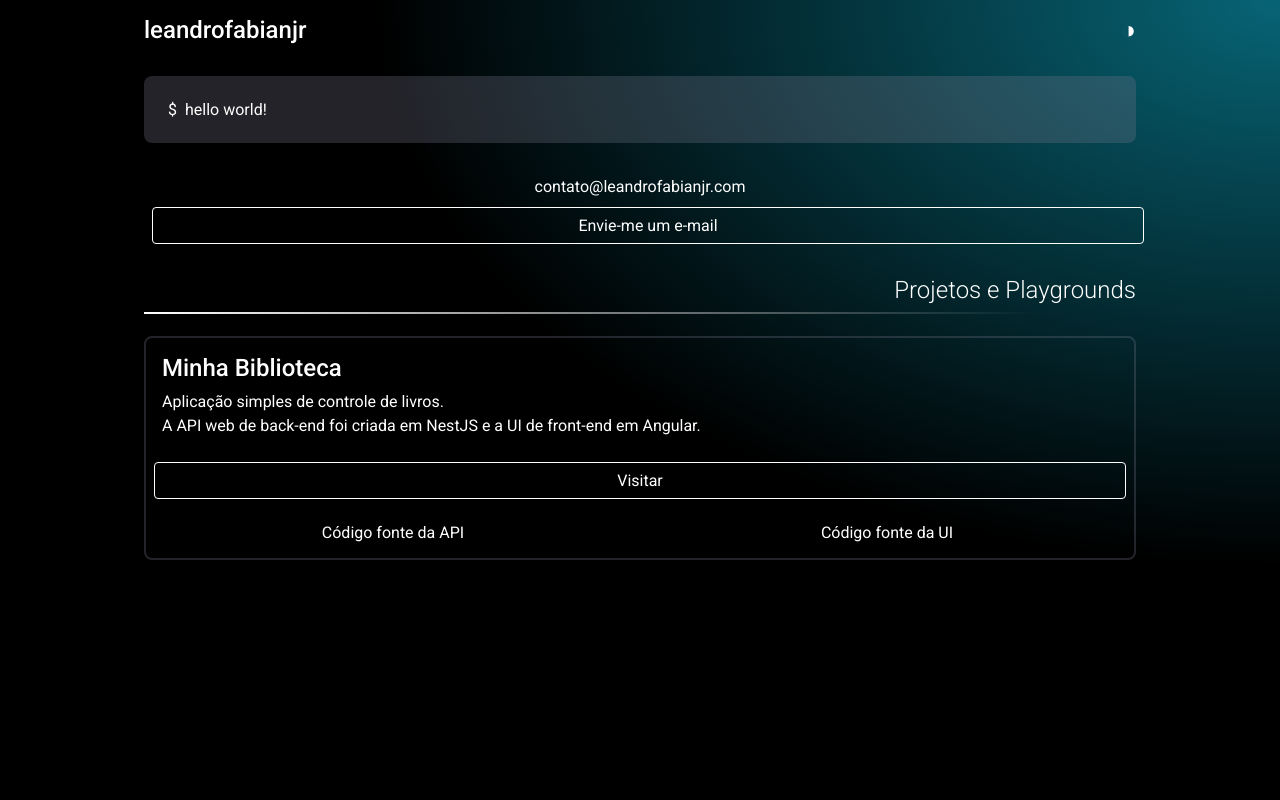
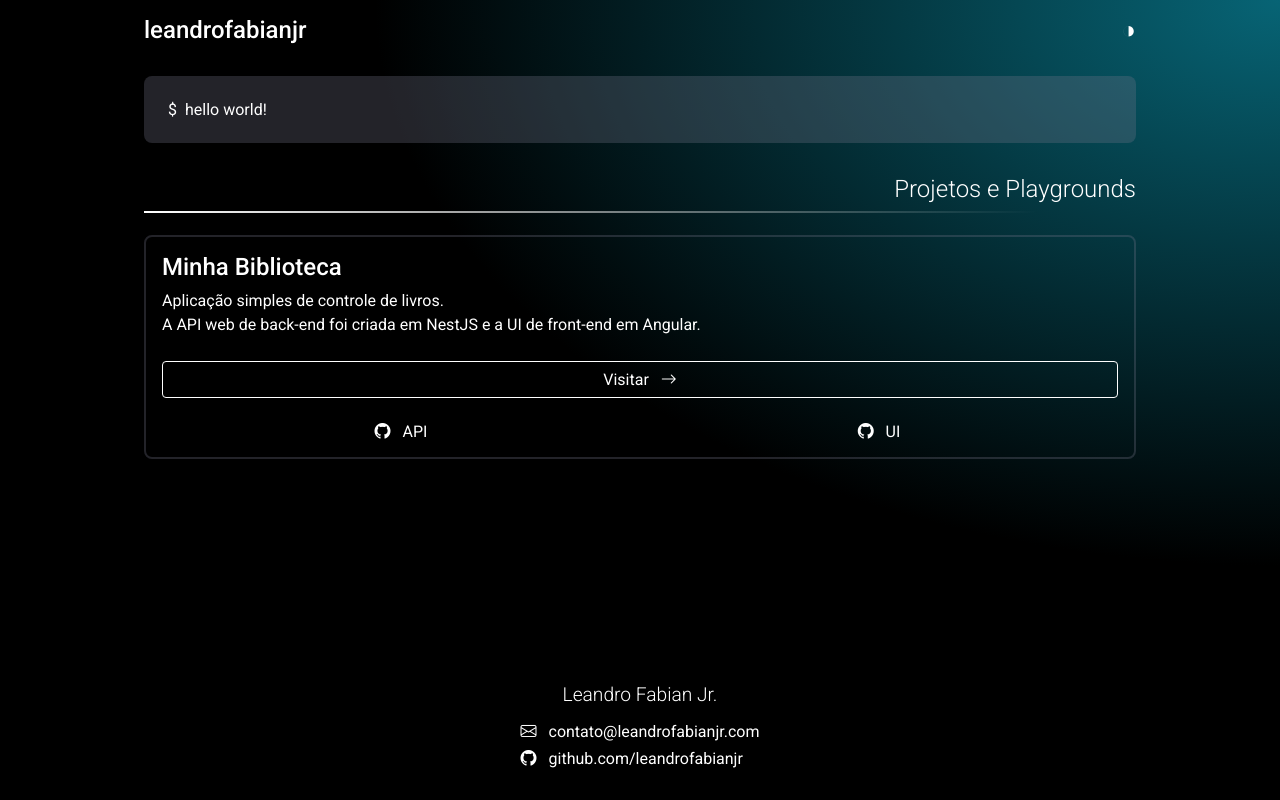
Before and after one commit to leandrofabianjr/leandrofabianjr.github.io, a plain HTML site: page index.html in a window 1280 px wide. Drawn offline with nearby package versions, Linux system fonts and the light colour scheme.

Commit message:
- Criado footer; - Alterado tamanhos de fontes; - Adicionado ícones.

```diff
--- a/index.html
+++ b/index.html
@@ -9,7 +9,7 @@
   <title>Leandro Fabian Jr.</title>
 </head>
 
-<body>
+<body class="d-flex flex-column">
   <header>
     <div class="container">
       <nav class="d-flex justify-content-between align-items-center">
@@ -20,23 +20,14 @@
       </nav>
     </div>
   </header>
-  <main aria-role="main" class="container">
-    <div class="card card-alpha card-hello-world p-4 text-mono">
+  <main class="container flex-grow-1 mb-4">
+    <div class="card card-alpha card-hello-world p-4 text-mono mb-4">
       <div>
         $<span class="ml-2" id="helloWorldTyper"></span>
       </div>
     </div>
 
-    <section class="section">
-      <p class="mt-4 text-center">
-        contato@leandrofabianjr.com
-      </p>
 
-      <a class="btn-outline w-100" href="mailto:contato@leandrofabianjr.com">
-        Envie-me um e-mail
-      </a>
-
-    </section>
 
     <section class="section">
       <h2 class="section-title">Projetos e Playgrounds</h2>
@@ -47,14 +38,35 @@
           <p>Aplicação simples de controle de livros.</p>
           <p>A API web de back-end foi criada em NestJS e a UI de front-end em Angular.</p>
         </div>
-        <a class="btn-outline" href="https://minha-biblioteca.herokuapp.com/">Visitar</a>
+        <a class="btn-outline" href="https://minha-biblioteca.herokuapp.com/">
+          Visitar
+          <i class="bi bi-arrow-right ml-2"></i>
+        </a>
         <div class="card-footer">
-          <a class="btn-link w-100" href="https://github.com/leandrofabianjr/biblioteca-api">Código fonte da API</a>
-          <a class="btn-link w-100" href="https://github.com/leandrofabianjr/biblioteca-front">Código fonte da UI</a>
+          <a class="btn-link w-100" href="https://github.com/leandrofabianjr/biblioteca-api">
+            <i class="bi bi-github mr-2"></i> API
+          </a>
+          <a class="btn-link w-100" href="https://github.com/leandrofabianjr/biblioteca-front">
+            <i class="bi bi-github mr-2"></i> UI
+          </a>
         </div>
       </div>
     </section>
   </main>
+
+  <header class="d-flex flex-column align-items-center mb-4">
+    <h3 class="mb-3">Leandro Fabian Jr.</h3>
+    <div>
+      <a class="mb-2 d-block" href="mailto:contato@leandrofabianjr.com">
+        <i class="bi bi-envelope mr-2"></i>
+        contato@leandrofabianjr.com
+      </a>
+      <a class="mb-2 d-block" href="https://github.com/leandrofabianjr/">
+        <i class="bi bi-github mr-2"></i>
+        github.com/leandrofabianjr
+      </a>
+    </div>
+  </header>
 
   <script src="./text-typer-animation.js"></script>
   <script src="./index.js"></script>
--- a/spacing.css
+++ b/spacing.css
@@ -5,9 +5,9 @@
   --space-4: 24px;
   --space-5: 32px;
   --fs-1: 1em;
-  --fs-2: 1.5em;
-  --fs-3: 2em;
-  --fs-4: 2.5em;
+  --fs-2: 1.2em;
+  --fs-3: 1.5em;
+  --fs-4: 2em;
   --fs-5: 3em;
 }
 
@@ -72,13 +72,36 @@
   margin-left: var(--space-2) !important;
 }
 
+.ml-3 {
+  margin-left: var(--space-3) !important;
+}
+
 .ml-4 {
   margin-left: var(--space-4) !important;
 }
 
-
 .mt-4 {
   margin-top: var(--space-4) !important;
+}
+
+.mb-2 {
+  margin-bottom: var(--space-2) !important;
+}
+
+.mb-3 {
+  margin-bottom: var(--space-3) !important;
+}
+
+.mb-4 {
+  margin-bottom: var(--space-4) !important;
+}
+
+.mr-2 {
+  margin-right: var(--space-2) !important;
+}
+
+.mr-3 {
+  margin-right: var(--space-3) !important;
 }
 
 .p-0 {
@@ -108,19 +131,34 @@
 .rounded {
   border-radius: 50%;
 }
+.d-block {
+  display: block;
+}
 
 .d-flex {
-  display: flex;;
+  display: flex;
+}
+
+.flex-column {
+  flex-direction: column !important;
 }
 
 .justify-content-between {
-  justify-content: space-between;
+  justify-content: space-between !important;
 }
 
-.align-items-center  {
-  align-items: center;
+.justify-content-center {
+  justify-content: center !important;
+}
+
+.flex-grow-1 {
+  flex-grow: 1;
+}
+
+.align-items-center {
+  align-items: center !important;
 }
 
 .text-center {
-  text-align: center;
+  text-align: center !important;
 }
--- a/theme.css
+++ b/theme.css
@@ -1,4 +1,5 @@
 @import url('https://fonts.googleapis.com/css2?family=Roboto:ital,wght@0,100;0,300;0,400;0,500;0,700;0,900;1,100;1,300;1,400;1,500;1,700;1,900&display=swap');
+@import url("https://cdn.jsdelivr.net/npm/bootstrap-icons@1.8.3/font/bootstrap-icons.css");
 
 :root {
   --dark: rgb(55, 52, 69);
@@ -65,7 +66,7 @@ a {
   text-align: center;
   cursor: pointer;
   border-radius: var(--space-1);
-  margin: var(--space-2);
+  margin: var(--space-2) 0;
 }
 
 .btn-link {
@@ -77,7 +78,7 @@ a {
   text-align: center;
   cursor: pointer;
   border-radius: var(--space-1);
-  margin: var(--space-2);
+  margin: var(--space-2) 0;
 }
 
 .theme-dark .btn-outline {
@@ -90,7 +91,7 @@ a {
   background-color: transparent;
   color: var(--dark);
   padding: var(--space-2) var(--space-3);
-  font-size: var(--fs-2);
+  font-size: var(--fs-3);
   cursor: pointer;
 }
 
@@ -103,6 +104,8 @@ a {
   border-radius: var(--space-2);
   display: flex;
   flex-direction: column;
+  padding: var(--space-3);
+  padding-bottom: 0;
 }
 
 .card-alpha {
@@ -111,13 +114,13 @@ a {
 }
 
 .card-title {
-  font-size: var(--fs-2);
+  font-size: var(--fs-3);
   font-weight: 500;
   margin-bottom: var(--space-2);
 }
 
 .card-body {
-  padding: var(--space-3);
+  padding-bottom: var(--space-3);
 }
 
 .card-footer {
@@ -135,7 +138,7 @@ a {
   color: var(--light);
   padding-bottom: var(--space-2);
   position: relative;
-  font-size: var(--fs-2);
+  font-size: var(--fs-3);
   font-weight: 300;
 }
 
@@ -154,6 +157,11 @@ p {
 }
 
 h1 {
-  font-size: var(--fs-2);
+  font-size: var(--fs-3);
   font-weight: 500;
 }
+
+h3 {
+  font-size: var(--fs-2);
+  font-weight: 300;
+}
```
